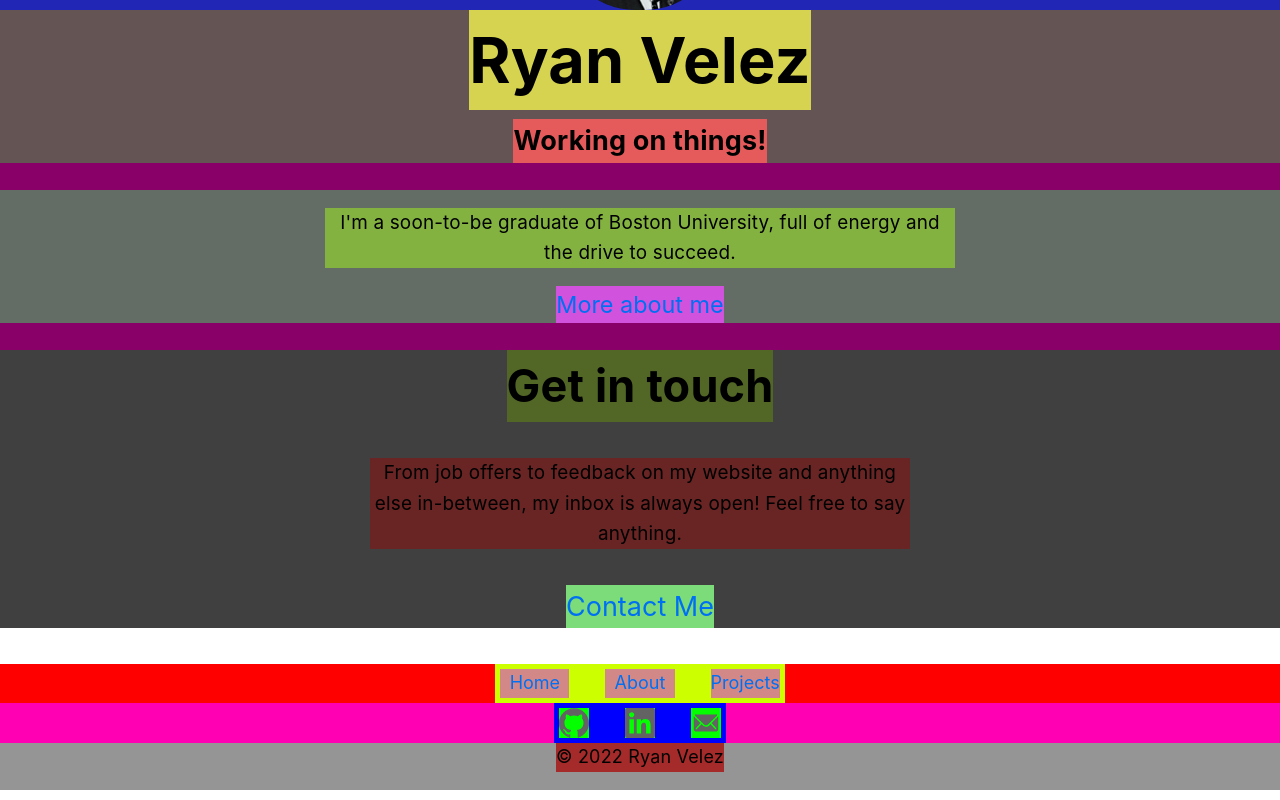
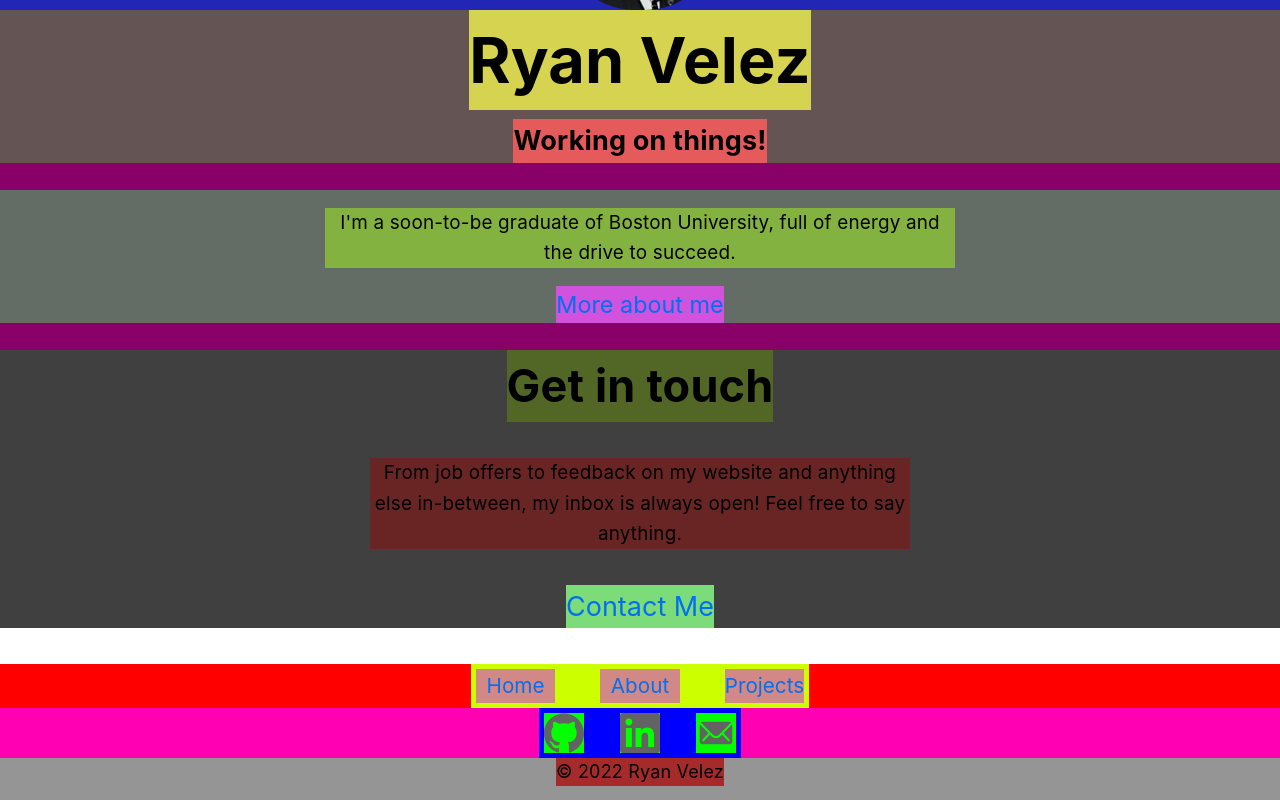
Before and after one commit to ryanv249/ryanv249.me, a Next.js app: page / in a window 1280 px wide. Shown: the part 333-1133 px from the top of the page. Built offline with nearby package versions, Linux system fonts and the light colour scheme.

Commit message:
footer size adjustments

```diff
--- a/components/wrappers.js
+++ b/components/wrappers.js
@@ -120,7 +120,7 @@ export function FootContactBox({ children }){
 // define styling for footer icons here (cant pass css class)
 export function FootContact({ children }){
     return(
-        <IconContext.Provider value={{size: 30}}>
+        <IconContext.Provider value={{size: 40}}>
             <div className = {utilStyles.footContact}>
                 {children}
             </div>
--- a/styles/utils.module.css
+++ b/styles/utils.module.css
@@ -133,7 +133,7 @@
 
 .footContainer p {
     background-color: brown;
-    margin: 0rem 0rem 1rem 0rem;
+    margin: 0rem 0rem 0.75rem 0rem;
 }
 
 .footPagesBox{
@@ -147,13 +147,14 @@
     display: grid;
     grid-template-columns: repeat(3, 1fr);
     padding: 5px;
-    gap: 2rem;
+    gap: 2.5rem;
 }
 
 .footLink{
     /* background-color: inherit; */
     background-color: rgb(211, 136, 136);
     text-align: center;
+    font-size: 1.15rem;
 }
 
 .footContactBox{
@@ -172,7 +173,7 @@
 
 .footContact a{
     background-color: rgb(4, 255, 0);
-    height: 30px;
+    height: 40px;
     color: rgb(99, 99, 99);
     transition: color 0.2s ease;
 }
```
